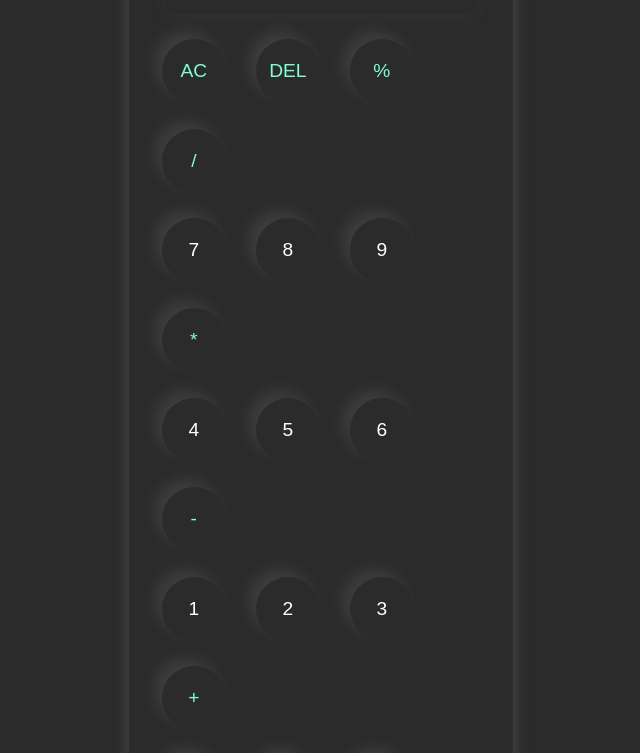
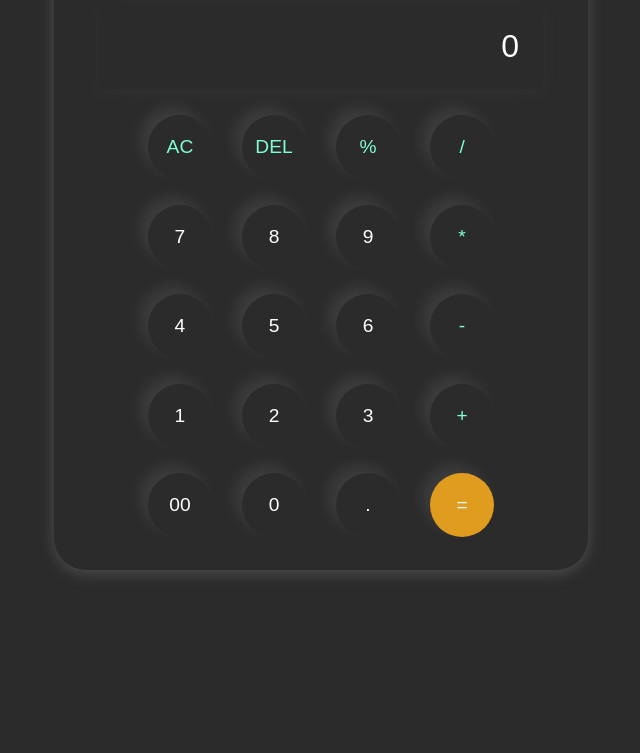
Before and after one commit to zeeshanquamer/calculator, a plain HTML site: page index.html in a window 1280 px wide. Shown: the part 154-907 px from the top of the page, without its empty margins (319-959 px from the left). After the commit the page ends 800 px from the top, so only its background shows below. Drawn offline with Linux system fonts and the light colour scheme.

Commit message:
fix bugs

```diff
--- a/css/style.css
+++ b/css/style.css
@@ -17,8 +17,7 @@ body {
   margin: 0.4rem;
 }
 .container {
-  max-width: 30%;
-  min-width: 30%;
+  min-width: 30rem;
   padding: 20px;
   border-radius: 2rem;
   margin: auto;
```
